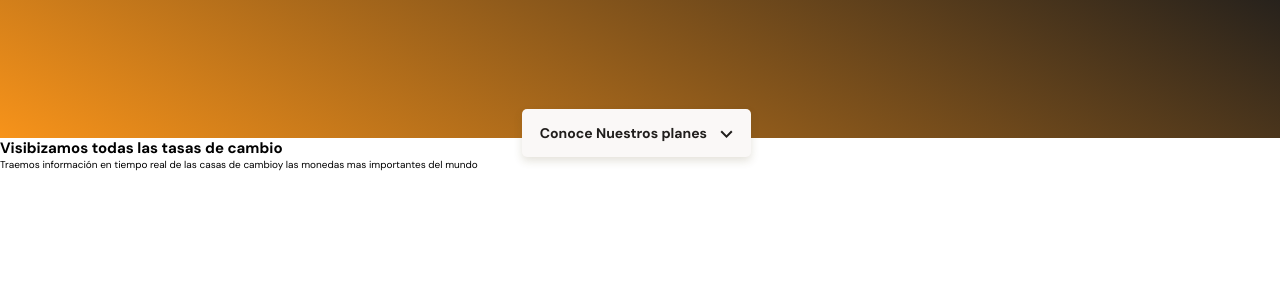
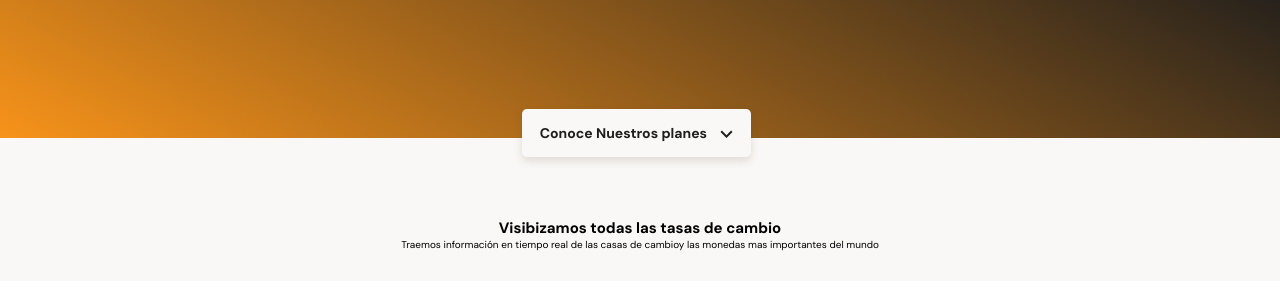
Before and after one commit to devcamilog/batabit-bitcoin, a plain HTML site: page index.html in a window 1280 px wide. Shown: the part 196-486 px from the top of the page. Drawn offline with Linux system fonts and the light colour scheme.

Commit message:
Estilo a la seccion de intercambio

```diff
--- a/style.css
+++ b/style.css
@@ -92,3 +92,22 @@ header img {
     margin-left: 10px;
     background-image: url('./assets/icons/down-arrow.svg');
 }
+main {
+    width: 100%;
+    height: auto;
+    background-color: var(--off-white);
+}
+.main-exchange-container {
+    width: 100%;
+    height: auto;
+    padding-top: 80px;
+    padding-bottom: 30px;
+    text-align: center;
+}
+.main-exchange-container--title {
+    width: 90%;
+    min-width: 288px;
+    max-width: 900px;
+    margin: 0 auto;
+
+}
```
